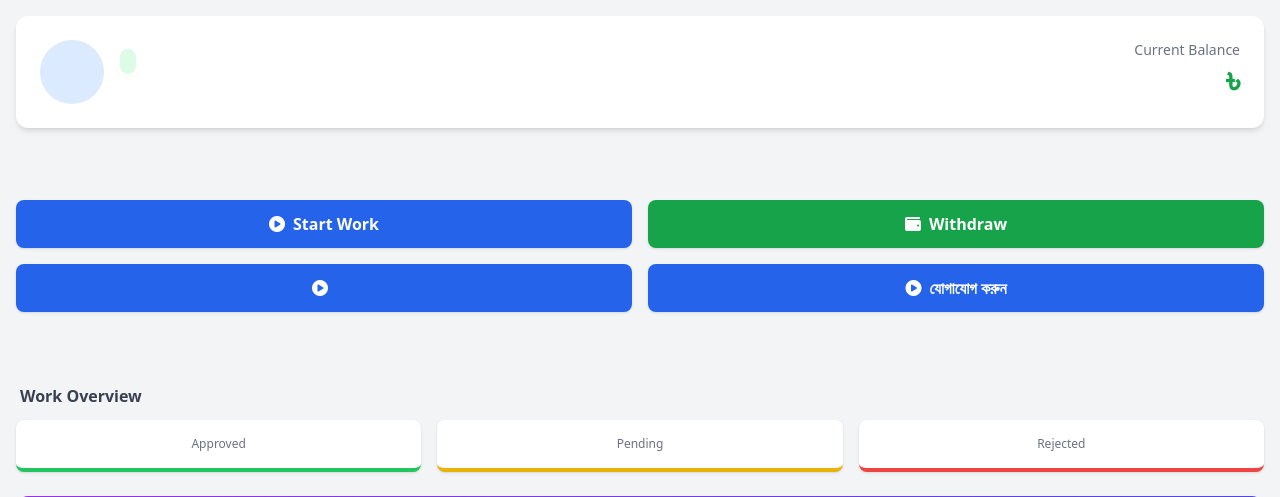
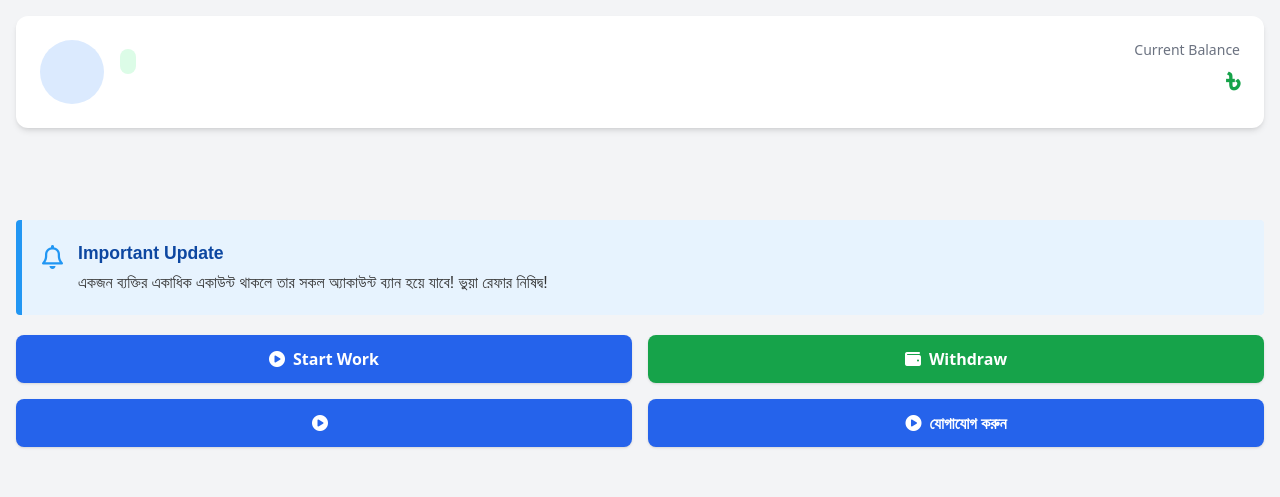
Before and after one commit to uto24/Riseii2, a Flask app: template templates/dashboard.html in a window 1280 px wide. Shown: the top 497 px of the page. Run offline with Flask 3, Linux system fonts and the light colour scheme; the template is opened without the code that fills it, so the values that code supplies are empty; some libraries are stand-ins or nearby versions.

Commit message:
Update dashboard.html

```diff
--- a/templates/dashboard.html
+++ b/templates/dashboard.html
@@ -37,7 +37,48 @@
 </div>
 
 <br>
+<style>
+  /* Container for the notice */
+  .notice-box {
+    padding: 20px;
+    margin: 20px 0;
+    border-left: 6px solid #2196F3; /* Blue accent */
+    background-color: #e7f3fe;    /* Light blue background */
+    font-family: sans-serif;
+    border-radius: 4px;
+    display: flex;
+    align-items: flex-start;
+  }
 
+  /* Icon styling */
+  .notice-icon {
+    font-size: 24px;
+    margin-right: 15px;
+    color: #2196F3;
+  }
+
+  /* Text styling */
+  .notice-content strong {
+    display: block;
+    margin-bottom: 5px;
+    color: #0d47a1;
+    font-size: 1.1em;
+  }
+
+  .notice-content p {
+    margin: 0;
+    color: #333;
+    line-height: 1.5;
+  }
+</style>
+
+<div class="notice-box">
+  <div class="notice-icon"><i class="fa-regular fa-bell"></i></div>
+  <div class="notice-content">
+    <strong>Important Update</strong>
+    <p>একজন ব্যক্তির একাধিক একাউন্ট থাকলে তার সকল অ্যাকাউন্ট ব্যান হয়ে যাবে!  ভুয়া রেফার নিষিদ্ব! </p>
+  </div>
+</div>
 <!-- Action Buttons -->
 <div class="grid grid-cols-2 gap-4 mb-6">
     <a href="/tasks" class="bg-blue-600 text-white text-center py-3 rounded-lg font-bold shadow hover:bg-blue-700 transition">
```
